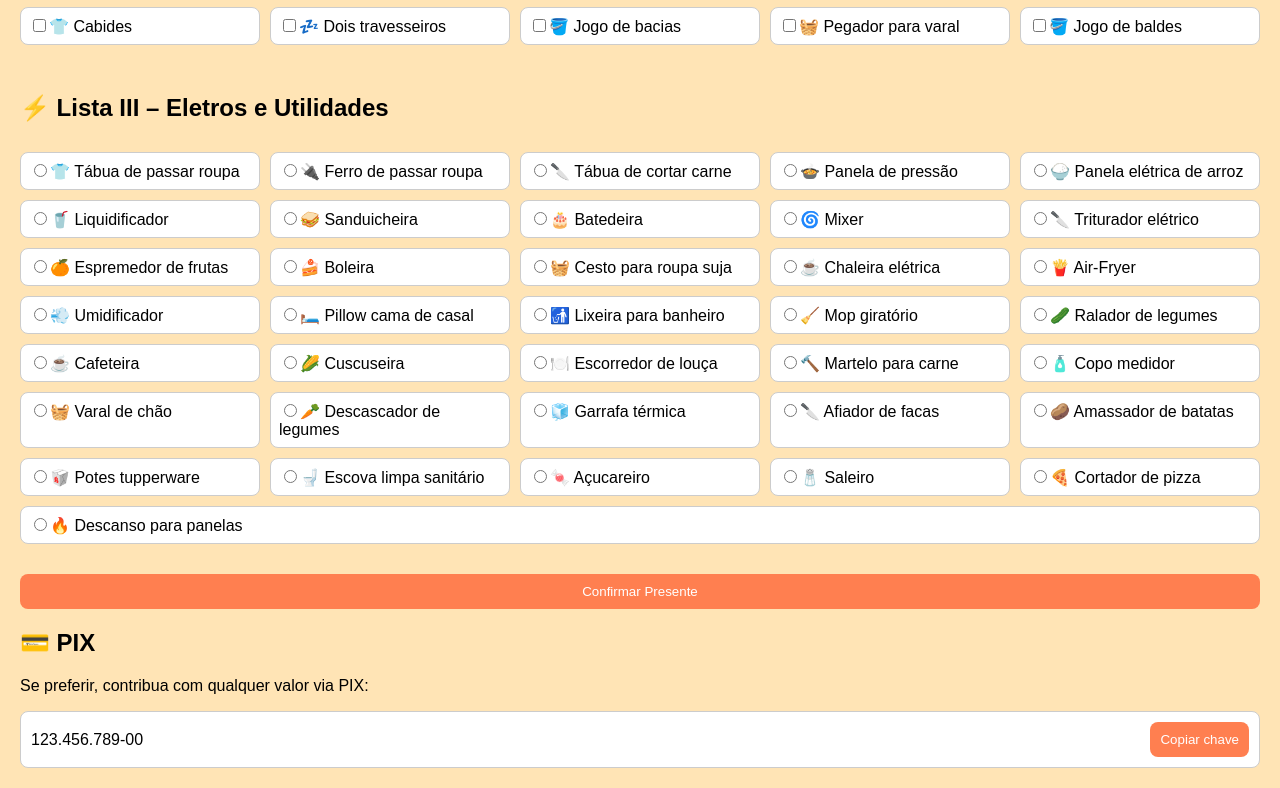
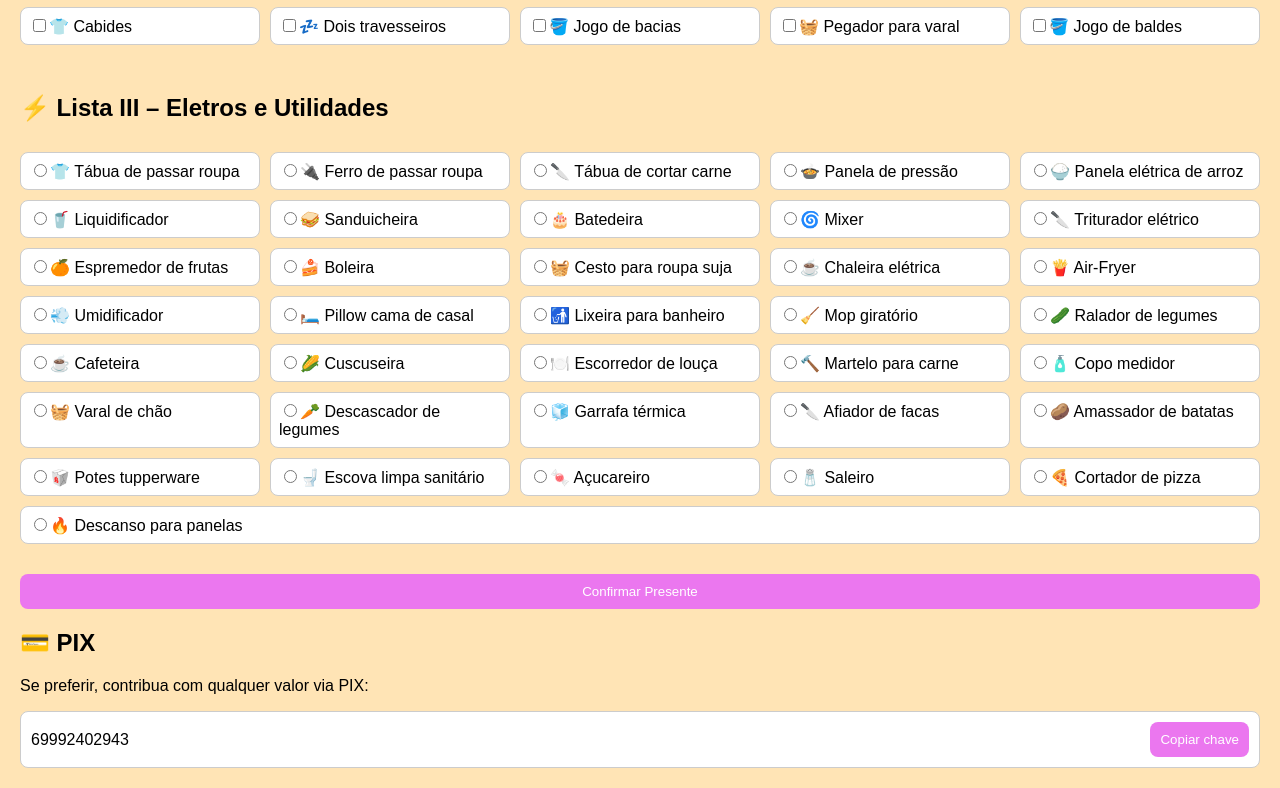
Before and after one commit to Edmarnunes807/MADA, a plain HTML site: page index.html in a window 1280 px wide. Shown: the part 793-1581 px from the top of the page. Drawn offline with Linux system fonts and the light colour scheme.

Commit message:
versão 1.0 beta

```diff
--- a/config.js
+++ b/config.js
@@ -1,3 +1,3 @@
 // Configurações fáceis de mudar
-const PIX_KEY = "123.456.789-00"; // sua chave PIX
-const SHEET_URL = "URL_DO_SEU_APP_SCRIPT"; // URL do Google Apps Script
+const PIX_KEY = "69992402943"; // sua chave PIX
+const SHEET_URL = "1SfTSk_6rNm_RDEMvVR0GRr6Nk4exfHgRYq7M0NjMNMQ"; // URL do Google Apps Script
--- a/style.css
+++ b/style.css
@@ -1,5 +1,5 @@
 :root {
-  --primary: #ff7f50;
+  --primary: #eb77ef;
   --secondary: #ffe4b5;
   --text: #333;
 }
```
Also changed, not shown: 1 other file.
